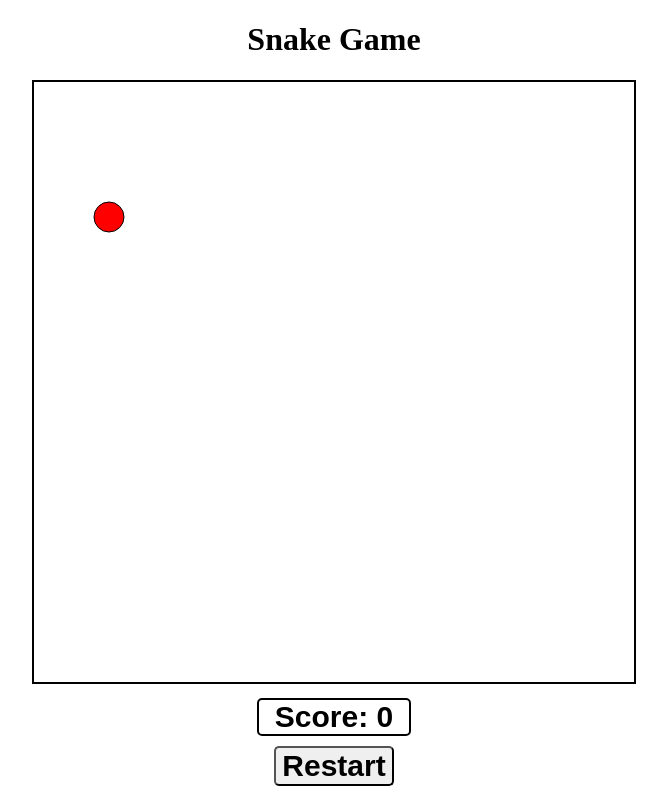
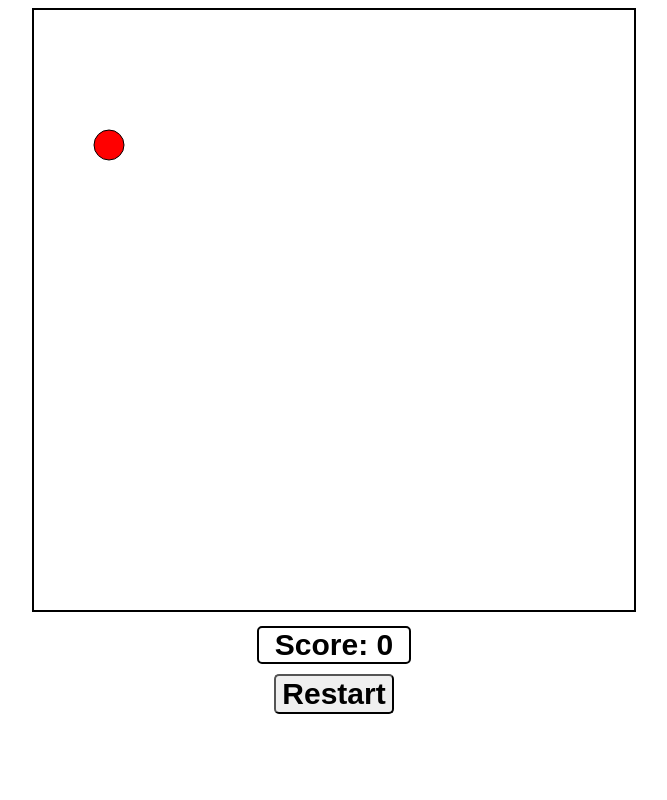
Before and after one commit to VuKhoa23/snake-game-JS, a plain HTML site: page index.html in a window 1280 px wide. Shown: the whole page, without its empty margins (306-973 px from the left). Drawn offline with Linux system fonts and the light colour scheme.

Commit message:
delete header

```diff
--- a/index.html
+++ b/index.html
@@ -34,15 +34,10 @@
       margin-top: 10px;
       font-weight: bold;
     }
-
-    #header {
-      text-align: center;
-    }
   </style>
 </head>
 
 <body>
-  <h1 id="header">Snake Game</h1>
   <div id="gameContainer">
     <canvas width="600" height="600" id="gameBoard"></canvas>
     <div id="scoreField">Score: 0</div>
```
